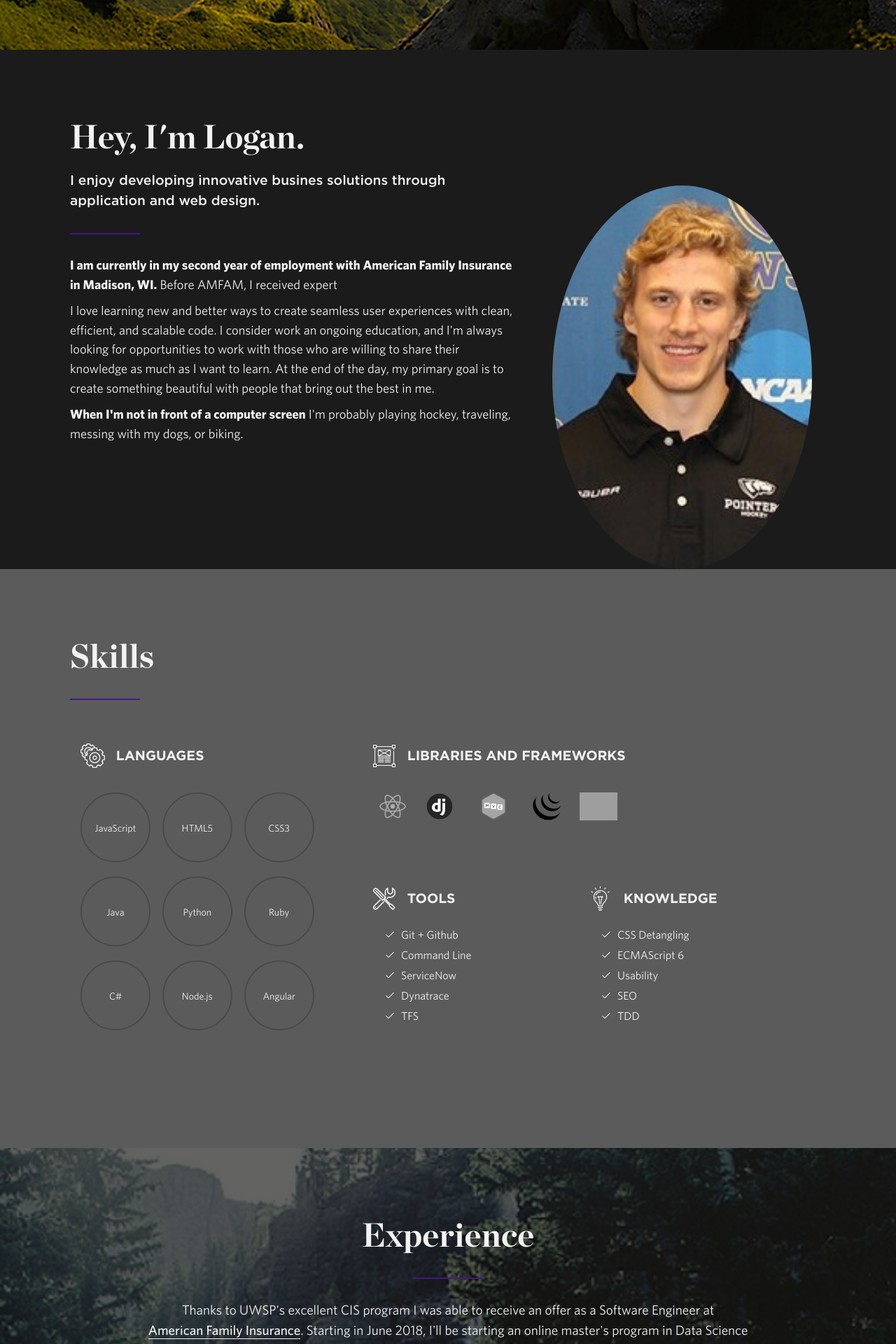
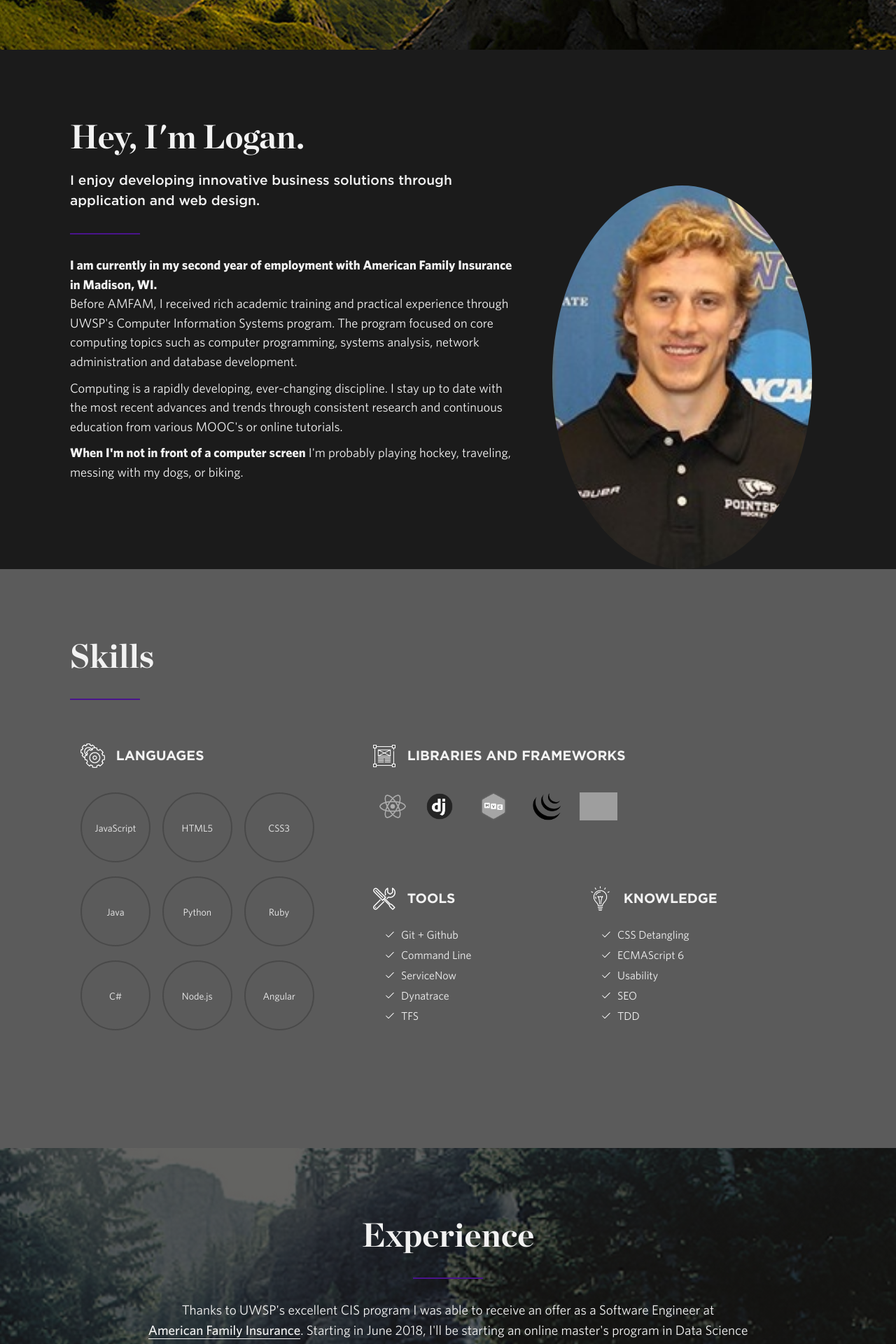
Before and after one commit to lbl28/lbl28.github.io, a Jekyll site: the page built from index.html, in a window 1280 px wide. Shown: the part 858-2778 px from the top of the page at 70% size. Built offline with Jekyll 4.4.1, drawn with Linux system fonts in a browser that asks for light colours; nearby versions of some CDN libraries; some of the changed text lies outside the part shown; grey boxes are pictures that could not be loaded.

Commit message:
update info

```diff
--- a/_includes/about.html
+++ b/_includes/about.html
@@ -2,13 +2,13 @@
   <div class="section-wrapper">
     <div class="fade-in">
       <h1 class="section-heading">Hey, I'm Logan.</h1>
-      <h3 class="section-subheading">I enjoy developing innovative busines solutions through application and web design.</h3>
+      <h3 class="section-subheading">I enjoy developing innovative business solutions through application and web design.</h3>
       <span class="divider"></span>
       <div class="about-wrapper">
         <img class="headshot" src="img/headshot.jpg" alt="headshot">
         <div class="about-text-wrapper">
-          <p class="about-text"><strong>I am currently in my second year of employment with American Family Insurance in Madison, WI.</strong> Before AMFAM, I received expert</p>
-          <p class="about-text">I love learning new and better ways to create seamless user experiences with clean, efficient, and scalable code. I consider work an ongoing education, and I'm always looking for opportunities to work with those who are willing to share their knowledge as much as I want to learn. At the end of the day, my primary goal is to create something beautiful with people that bring out the best in me.</p>
+          <p class="about-text"><strong>I am currently in my second year of employment with American Family Insurance in Madison, WI.</strong><br> Before AMFAM, I received rich academic training and practical experience through UWSP's Computer Information Systems program.  The program focused on core computing topics such as computer programming, systems analysis, network administration and database development. </p>
+          <p class="about-text">Computing is a rapidly developing, ever-changing discipline. I stay up to date with the most recent advances and trends through consistent research and continuous education from various MOOC's or online tutorials.</p>
           <p class="about-text"><strong>When I'm not in front of a computer screen</strong> I'm probably playing hockey, traveling, messing with my dogs, or biking.</p>
         </div>
       </div>
--- a/_includes/resume_btn.html
+++ b/_includes/resume_btn.html
@@ -1,4 +1,4 @@
 <a class="block-btn" href="{{site.resume}}" target="_blank">
-  <span class="text">View my full résumé</span>
+  <span class="text">View my full resume</span>
   <img class="icon" src="img/icons/download.png" alt="download resume">
 </a>
```
Also changed, not shown: css/main.css.
